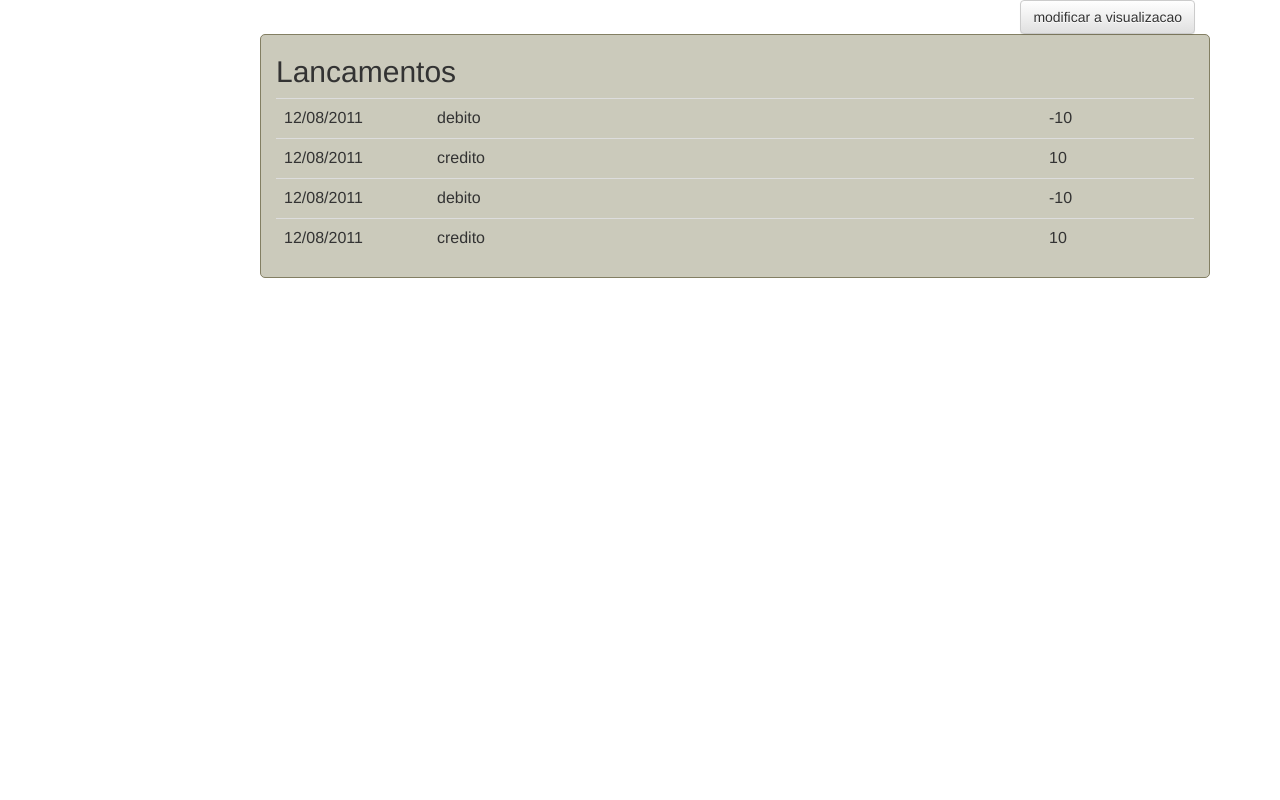
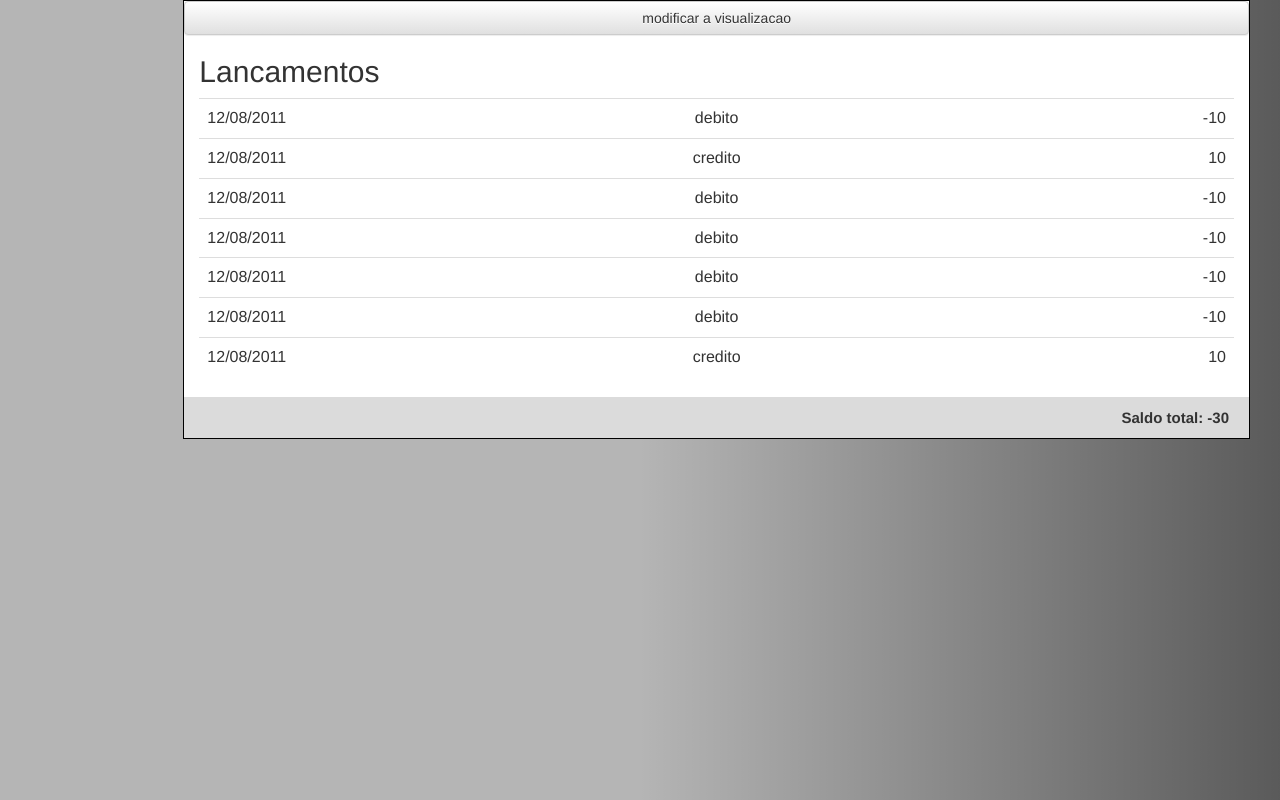
Before and after one commit to Ranock/angular2, a plain HTML site: page index.html in a window 1280 px wide. Shown: the top 800 px of the page. Drawn offline with nearby package versions, Linux system fonts and the light colour scheme.

Commit message:
ajustando e testando layout

```diff
--- a/css/style.css
+++ b/css/style.css
@@ -1,10 +1,50 @@
 #button{
 	float: right;
+}
+body{
+	background-color: #e2e2e2;
+	background-image: linear-gradient(to left,  rgba(0, 0, 0, .6) 0.1%, rgba(0,0,0, .2) 50%, rgba(0, 0, 0, .2) 49% );
 
 }
 
+.menu{
+
+	height: 1200px;
+}
 .contentor{
-	background-color: rgba(191, 189, 170, 0.8);
-	border-radius: 5px;
-	border: 1px solid #837f63;
+	background-color: white;
+	border: 1px solid black;
 }
+.arealancam{
+	height: 100px;
+	scroll-behavior: auto;
+}
+
+.saldo{
+	text-align: right;
+	background-color: #dbdbdb;
+	font-size: 15px;
+	font-weight: bold;
+	padding-bottom: -5px;
+}
+.saldo p {
+	padding-right: 5px;
+	padding-top: 10px;
+
+}
+
+.credito{
+	background-color: green;
+
+	color:white;
+	text-align: right;
+
+
+}
+.debito{
+	background-color: red;
+
+	color:white;
+	text-align: right;
+
+}
--- a/index.html
+++ b/index.html
@@ -13,24 +13,25 @@
 <script src="js/controller/lancamentosController.js"></script>
 </head>
 
-<body ng-controller="lancamentosController" class="container">
+<body ng-controller="lancamentosController" class="container-fluid">
+
+<div class="row">
+		<div class="col-md-2 row">
+		<div class="col-md-12 menu"></div>
 
 
-		<div class="col-md-2"></div>
+		</div>
 		<div class="col-md-10">
-			<div class="row">
-				<div class="col-md-12">
-					<input type="button" id="button" class="btn btn-default" value="modificar a visualizacao" ng-click="modificarVisualizacao(selecionado)">
-				</div>
-			</div>
 			<div class="row contentor" >
+				<input type="button" id="button" class="btn btn-default form form-control" value="modificar a visualizacao" ng-click="modificarVisualizacao(selecionado)">
+				<div class="arealancam">
 						<div class="col-md-12" ng-show="selecionado">
 						<h2> Lancamentos </h2>
 						<table class="table">
 							<tr ng-repeat="lancamento in lancamentos">
 								<td class="col-sm-2">{{lancamento.data}}</td>
-							<td class="col-sm-8">{{lancamento.descricao}}</td>
-							<td class="col-sm-2">{{lancamento.valor}}</td>
+								<td class="col-sm-8" align="center">{{lancamento.descricao}}</td>
+								<td class="col-sm-2" align="right">{{lancamento.valor}}</td>
 							</tr>
 						</table>
 					</div>
@@ -40,8 +41,8 @@
 						<table class="table ">
 							<tr ng-repeat="debito in lancamentosDebitos">
 								<td class="col-sm-2">{{debito.data}}</td>
-							<td class="col-sm-8">{{debito.descricao}}</td>
-							<td class="col-sm-2">{{debito.valor}}</td>
+								<td class="col-sm-8" align="center">{{debito.descricao}}</td>
+								<td class="col-sm-2" align="right">{{debito.valor}}</td>
 							</tr>
 						</table>
 					</div>
@@ -50,14 +51,21 @@
 						<table class="table ">
 							<tr ng-repeat="creditos in lancamentosCreditos">
 								<td class="col-sm-2">{{creditos.data}}</td>
-							<td class="col-sm-8">{{creditos.descricao}}</td>
-							<td class="col-sm-2">{{creditos.valor}}</td>
+								<td class="col-sm-8" align="center">{{creditos.descricao}}</td>
+								<td class="col-sm-2" align="right">{{creditos.valor}}</td>
 							</tr>
 						</table>
 					</div>
+
+				</div>
+
+				<div class="col-md-12 saldo" >
+					<p>Saldo total: {{valorTotal}}</p>
 				</div>
 			</div>
 
+		</div>
+	</div>
 
 </body>
 
--- a/js/controller/lancamentosController.js
+++ b/js/controller/lancamentosController.js
@@ -2,6 +2,9 @@ angular.module("controleDeCustos").controller("lancamentosController", function(
 		$scope.lancamentos = [
 							{data:"12/08/2011", descricao:"debito", valor:-10},
 							{data:"12/08/2011", descricao:"credito", valor:10},
+							{data:"12/08/2011", descricao:"debito", valor:-10},
+							{data:"12/08/2011", descricao:"debito", valor:-10},
+							{data:"12/08/2011", descricao:"debito", valor:-10},
 							{data:"12/08/2011", descricao:"debito", valor:-10},
 							{data:"12/08/2011", descricao:"credito", valor:10}
 	];
@@ -9,6 +12,8 @@ angular.module("controleDeCustos").controller("lancamentosController", function(
 		$scope.lancamentosDebitos = [{}];
 		$scope.lancamentosCreditos = [{}];
 		$scope.selecionado = true;
+		$scope.valorDebito = 0;
+		$scope.valorCredito = 0;
 
 
 		$scope.lancamentosDebitos = $scope.lancamentos.filter(function(debito){
@@ -22,7 +27,12 @@ angular.module("controleDeCustos").controller("lancamentosController", function(
 			$scope.selecionado = !selecionado;
 		}
 
-		 $scope.calcularSaldo = function(lancamentos){
+
+		$scope.valorDebito  =	calcular($scope.lancamentosDebitos);
+		$scope.valorCredito =	calcular($scope.lancamentosCreditos);
+		$scope.valorTotal=	calcular($scope.lancamentos);
+
+ 		function calcular(lancamentos){
 			var valorTotal = 0;
 			for(lancamento in lancamentos){
 				if(lancamentos.hasOwnProperty(lancamento)){
--- /dev/null
+++ b/teste.html
@@ -0,0 +1,32 @@
+<html >
+<head>
+
+
+<!-- Última versão CSS compilada e minificada -->
+<link rel="stylesheet" href="https://maxcdn.bootstrapcdn.com/bootstrap/3.3.7/css/bootstrap.min.css" integrity="sha384-BVYiiSIFeK1dGmJRAkycuHAHRg32OmUcww7on3RYdg4Va+PmSTsz/K68vbdEjh4u" crossorigin="anonymous">
+<link rel="stylesheet" type="text/css" href="css/style.css">
+
+<!-- Tema opcional -->
+<link rel="stylesheet" href="https://maxcdn.bootstrapcdn.com/bootstrap/3.3.7/css/bootstrap-theme.min.css" integrity="sha384-rHyoN1iRsVXV4nD0JutlnGaslCJuC7uwjduW9SVrLvRYooPp2bWYgmgJQIXwl/Sp" crossorigin="anonymous">
+<script   src="https://code.jquery.com/jquery-3.2.1.min.js"   integrity="sha256-hwg4gsxgFZhOsEEamdOYGBf13FyQuiTwlAQgxVSNgt4="   crossorigin="anonymous"></script>
+
+
+</head>
+
+
+<body class="container-fluid">
+
+<div class="row">
+
+
+	<dir class="col-md-1 menu"></dir>
+	<dir class="col-md-1 menu"></dir>
+	<dir class="col-md-1 menu"></dir>
+	<dir class="col-md-1 menu"></dir>
+	<dir class="col-md-8 menu"></dir>
+
+</div>
+
+</body>
+
+</html>
```
Lines whose indentation alone changed are shown as unchanged.
